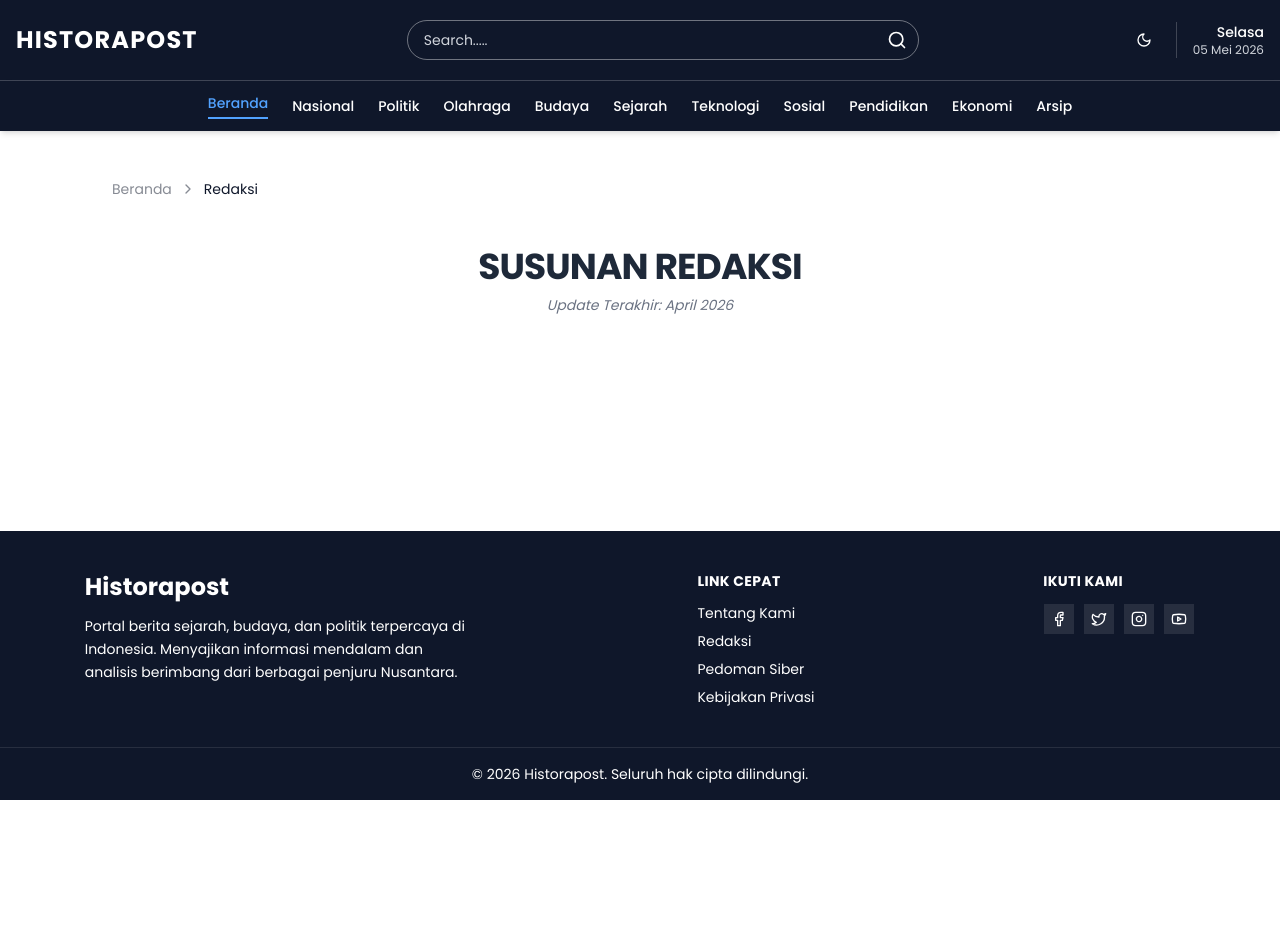
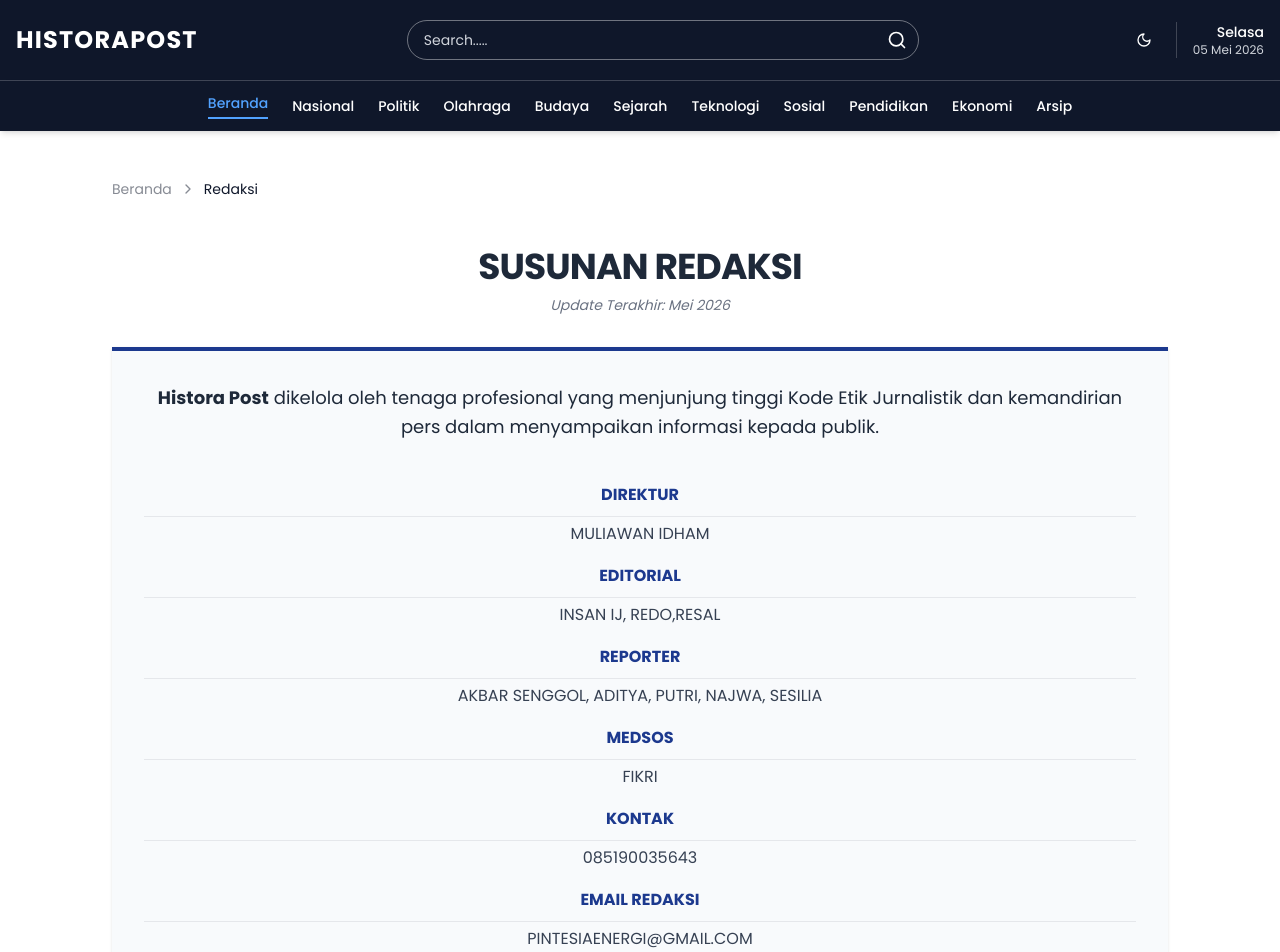
Before and after one commit to Resalfinanda/histora-post, a Next.js app: page /redaksi in a window 1280 px wide. Shown: the top 952 px of the page. Before the commit the page ends 800 px from the top, so only its background shows below. Built offline with nearby package versions, Linux system fonts and the light colour scheme.

Commit message:
feat: Added contents of the board of directors

```diff
--- a/app/(public)/redaksi/page.tsx
+++ b/app/(public)/redaksi/page.tsx
@@ -13,11 +13,11 @@ export default function RedaksiPage() {
           Susunan Redaksi
         </h1>
         <p className="text-gray-500 mt-2 italic text-sm">
-          Update Terakhir: April 2026
+          Update Terakhir: Mei 2026
         </p>
       </header>
 
-      {/* <section className="space-y-8">
+      <section className="space-y-8">
         <div className="bg-slate-50 p-8 rounded-lg border-t-4 border-blue-900 shadow-sm">
           <p className="text-center text-lg mb-6 leading-relaxed">
             <strong>Histora Post</strong> dikelola oleh tenaga profesional yang
@@ -26,76 +26,49 @@ export default function RedaksiPage() {
           </p>
 
           <div className=" mt-10">
-            <div className="space-y-4">
+            <div className="space-y-1 mb-4">
               <h2 className="text-blue-900 text-center font-bold uppercase border-b border-gray-200 pb-2">
-                Manajemen
+                Direktur
               </h2>
-              <div className="flex justify-around border-b border-dotted border-gray-300 pb-1">
-                <span className="font-medium text-gray-600">Pimpinan Umum</span>
-                <span className="font-bold text-right">[Nama Pimpinan]</span>
-              </div>
-              <div className="flex justify-around border-b border-dotted border-gray-300 pb-1">
-                <span className="font-medium text-gray-600">
-                  Pimpinan Perusahaan
-                </span>
-                <span className="font-bold text-right">[Nama Pimpinan]</span>
-              </div>
+              <p className="text-gray-700 text-center">MULIAWAN IDHAM</p>
             </div>
-
-            <div className="space-y-4">
+            <div className="space-y-1 mb-4">
               <h2 className="text-blue-900 text-center font-bold uppercase border-b border-gray-200 pb-2">
-                Redaksi
+                Editorial
               </h2>
-              <div className="flex justify-around border-b border-dotted border-gray-300 pb-1">
-                <span className="font-medium text-gray-600">
-                  Pemimpin Redaksi
-                </span>
-                <span className="font-bold text-right">[Nama Lengkap]</span>
-              </div>
-              <div className="flex justify-around border-b border-dotted border-gray-300 pb-1">
-                <span className="font-medium text-gray-600">
-                  Redaktur Pelaksana
-                </span>
-                <span className="font-bold text-right">[Nama Lengkap]</span>
-              </div>
-              <div className="flex justify-around border-b border-dotted border-gray-300 pb-1">
-                <span className="font-medium text-gray-600">Editor</span>
-                <span className="font-bold text-right">[Nama Lengkap]</span>
-              </div>
+              <p className="text-gray-700 text-center uppercase">
+                Insan IJ, Redo,resal
+              </p>
             </div>
-
-            <div className="space-y-4">
+            <div className="space-y-1 mb-4">
               <h2 className="text-blue-900 text-center font-bold uppercase border-b border-gray-200 pb-2">
-                Teknologi & Produk
+                Reporter
               </h2>
-              <div className="flex justify-around border-b border-dotted border-gray-300 pb-1">
-                <span className="font-medium text-gray-600">
-                  Fullstack Developer
-                </span>
-                <span className="font-bold text-right">[Nama Kamu/Tim]</span>
-              </div>
-              <div className="flex justify-around border-b border-dotted border-gray-300 pb-1">
-                <span className="font-medium text-gray-600">
-                  UI/UX Designer
-                </span>
-                <span className="font-bold text-right">[Nama Lengkap]</span>
-              </div>
+              <p className="text-gray-700 text-center uppercase">
+                Akbar Senggol, Aditya, Putri, Najwa, Sesilia
+              </p>
             </div>
-
-            <div className="space-y-4">
+            <div className="space-y-1 mb-4">
               <h2 className="text-blue-900 text-center font-bold uppercase border-b border-gray-200 pb-2">
-                Tim Kreatif & Multimedia
+                Medsos
               </h2>
-              <div className="flex justify-around border-b border-dotted border-gray-300 pb-1">
-                <span className="font-medium text-gray-600">Videografer</span>
-                <span className="font-bold text-right">[Nama Lengkap]</span>
-              </div>
-              <div className="flex justify-around border-b border-dotted border-gray-300 pb-1">
-                <span className="font-medium text-gray-600">
-                  Social Media Specialist
-                </span>
-                <span className="font-bold text-right">[Nama Lengkap]</span>
-              </div>
+              <p className="text-gray-700 text-center uppercase">Fikri </p>
+            </div>
+            <div className="space-y-1 mb-4">
+              <h2 className="text-blue-900 text-center font-bold uppercase border-b border-gray-200 pb-2">
+                KONTAK
+              </h2>
+              <p className="text-gray-700 text-center uppercase">
+                085190035643
+              </p>
+            </div>
+            <div className="space-y-1 mb-4">
+              <h2 className="text-blue-900 text-center font-bold uppercase border-b border-gray-200 pb-2">
+                Email Redaksi
+              </h2>
+              <p className="text-gray-700 text-center uppercase">
+                pintesiaenergi@gmail.com
+              </p>
             </div>
           </div>
         </div>
@@ -112,7 +85,7 @@ export default function RedaksiPage() {
           bertugas. Pihak luar dilarang memberikan imbalan apapun kepada tim
           redaksi yang dapat mempengaruhi independensi pemberitaan.
         </p>
-      </section> */}
+      </section>
     </main>
   );
 }
```
